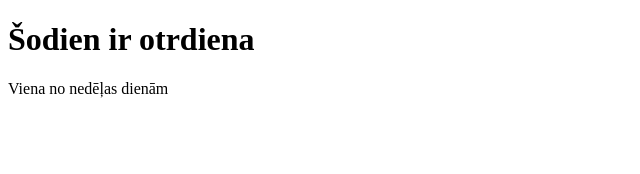
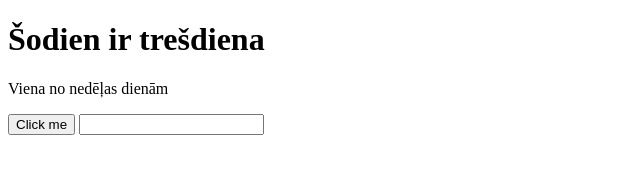
Before and after one commit to astriida/GitHub-test, a plain HTML site: page index.html in a window 1280 px wide. Shown: the whole page, without its empty margins (0-640 px from the left). Drawn offline with Linux system fonts and the light colour scheme.

Commit message:
Pamainīju html failu.

```diff
--- a/index.html
+++ b/index.html
@@ -8,15 +8,15 @@
 <body>
 <div>
 
-    <h1>Šodien ir otrdiena</h1>
+    <h1>Šodien ir trešdiena</h1>
 <p>Viena no nedēļas dienām</p>
 
 
 
 </div>
+<button>Click me</button>
 
-
-
+<input type="Šodien ir ceturdiena">
 
 
 </body>
```
